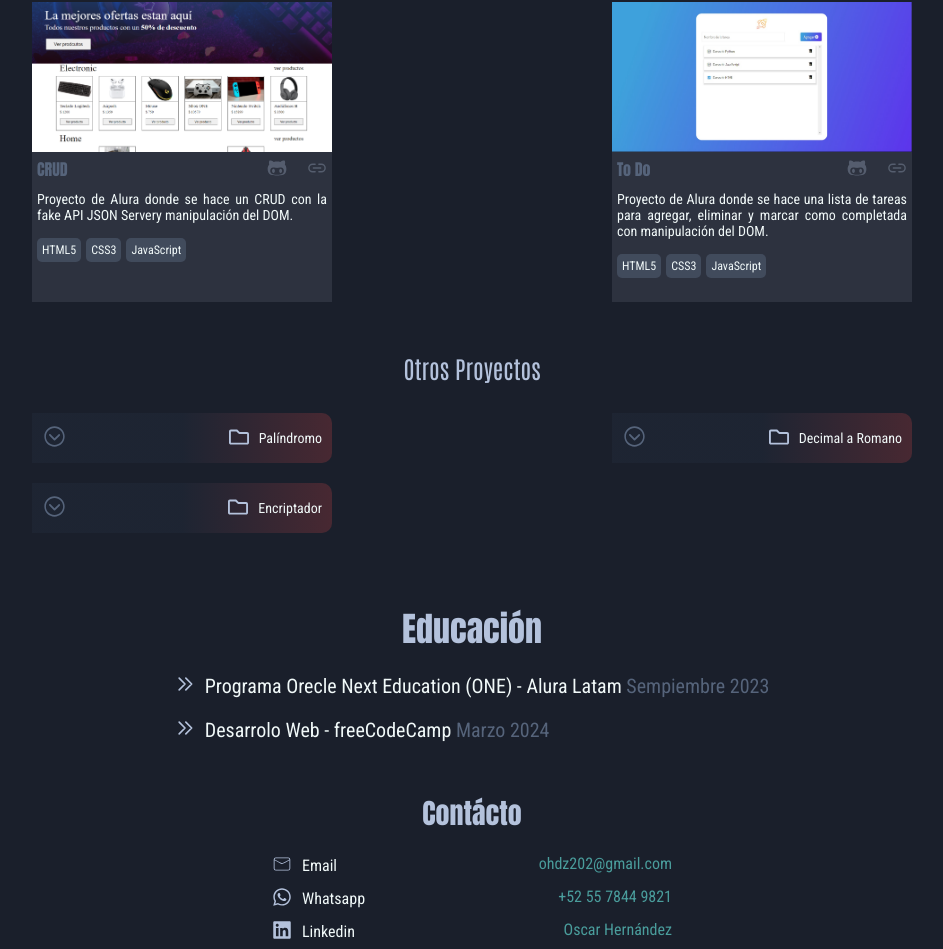
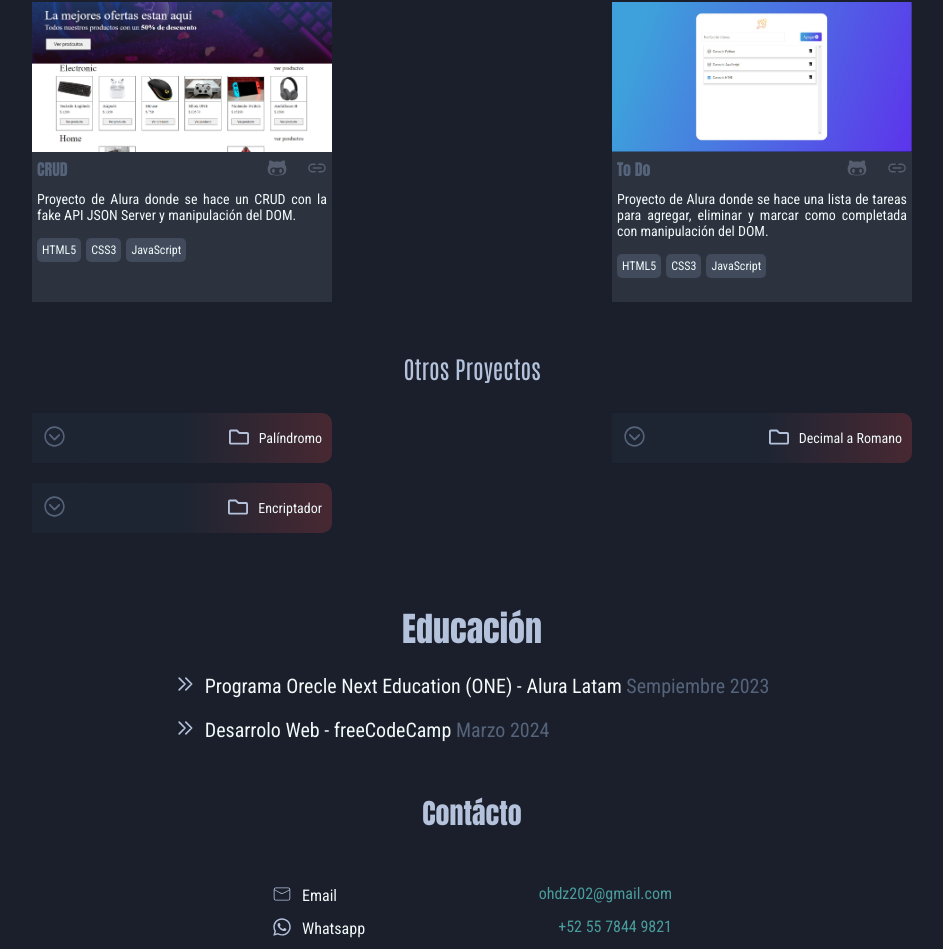
Before and after one commit to oscar84-spec/Portafolio, a React (Vite) app: page / in a window 1280 px wide. Shown: the part 1699-2648 px from the top of the page, without its empty margins (168-1111 px from the left). Built offline with nearby package versions, Linux system fonts and the light colour scheme.

Commit message:
Error de escritura corregido

```diff
--- a/src/assets/styles/Contact/contact.css
+++ b/src/assets/styles/Contact/contact.css
@@ -16,6 +16,7 @@
   flex-direction: column;
   justify-content: space-between;
   gap: 10px;
+  margin-top: 30px;
 }
 .contact__icon {
   display: flex;
@@ -41,6 +42,9 @@
   .contact {
     padding: 0 40px;
   }
+  .contact__container {
+    margin-top: 50px;
+  }
 }
 @media only screen and (min-width: 768px) and (max-width: 1023px) {
   .contact {
@@ -63,6 +67,6 @@
   }
   .contact__container {
     width: 400px;
-    margin-top: 20px;
+    margin-top: 50px;
   }
 }
--- a/src/pages/Project/Project.jsx
+++ b/src/pages/Project/Project.jsx
@@ -41,7 +41,7 @@ const Project = () => {
       linkGithub: "https://github.com/oscar84-spec/CRUD",
       linkDemo: "https://crud-smoky-gamma.vercel.app/",
       description:
-        "Proyecto de Alura donde se hace un CRUD con la fake API JSON Servery manipulación del DOM.",
+        "Proyecto de Alura donde se hace un CRUD con la fake API JSON Server y manipulación del DOM.",
       tags: [
         { id: 1, text: "HTML5" },
         { id: 2, text: "CSS3" },
```
